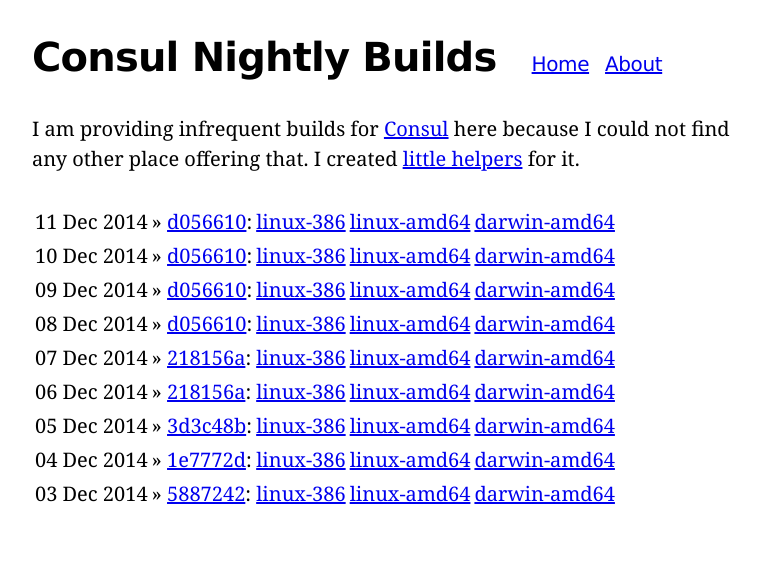
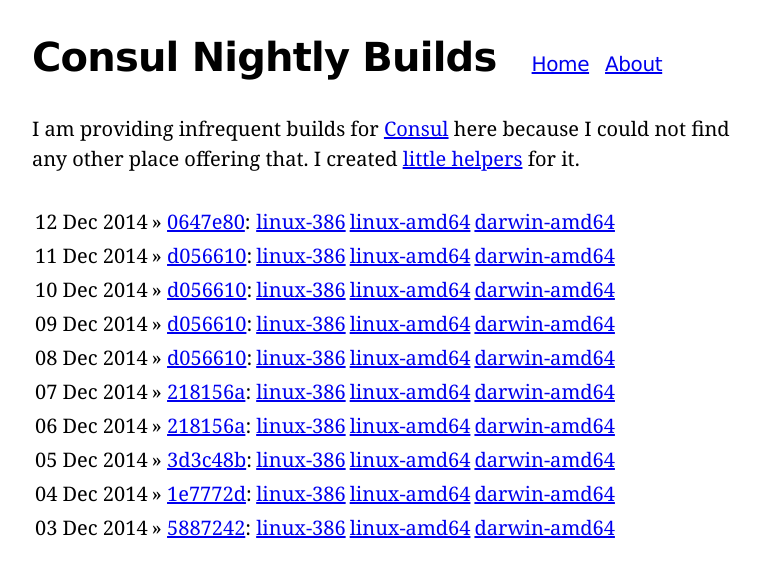
Before and after one commit to hanshasselberg/i0rek.github.io, a Jekyll site: the page built from consul-nightly/index.html, in a window 1280 px wide. Shown: the top 577 px of the page, without its empty margins (258-1019 px from the left). Built offline with Jekyll 4.4.1, drawn with Linux system fonts in a browser that asks for light colours; Markdown is read by kramdown in place of the engine named in the settings; comment, search, counter and statistics services are not loaded.

Commit message:
new buidls.

```diff
--- a/consul-nightly/index.html
+++ b/consul-nightly/index.html
@@ -3,6 +3,8 @@
 xname: Consul Nightly Builds
 title: Consul Nightly Builds
 revisions:
+  - date: 12 Dec 2014
+    sha:  0647e80a3f46316b4098899bb330ce96a6afe78c
   - date: 11 Dec 2014
     sha:  d0566105f46c184850ca41a2a611b1adf4c1e55d
   - date: 10 Dec 2014
```
